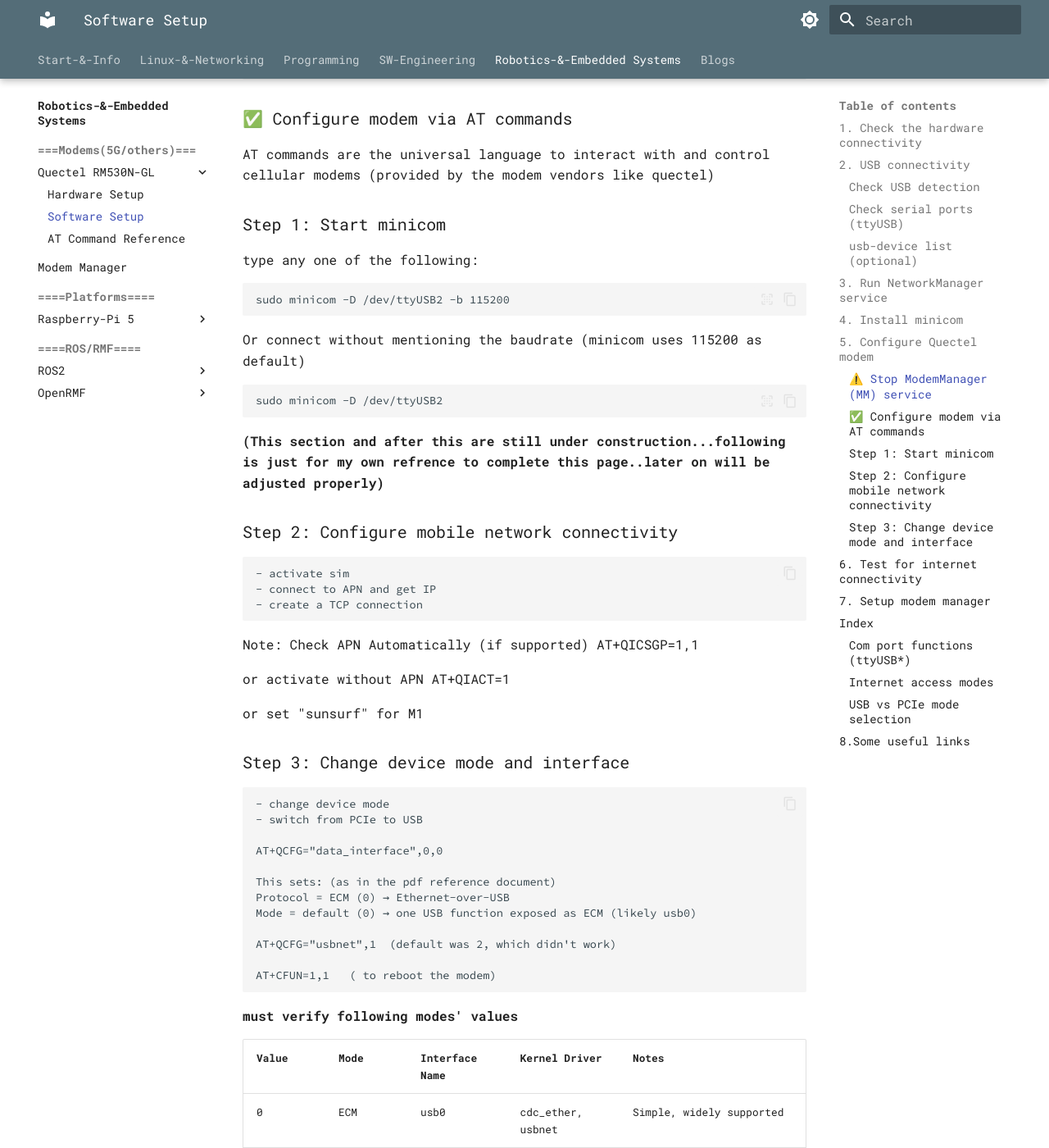
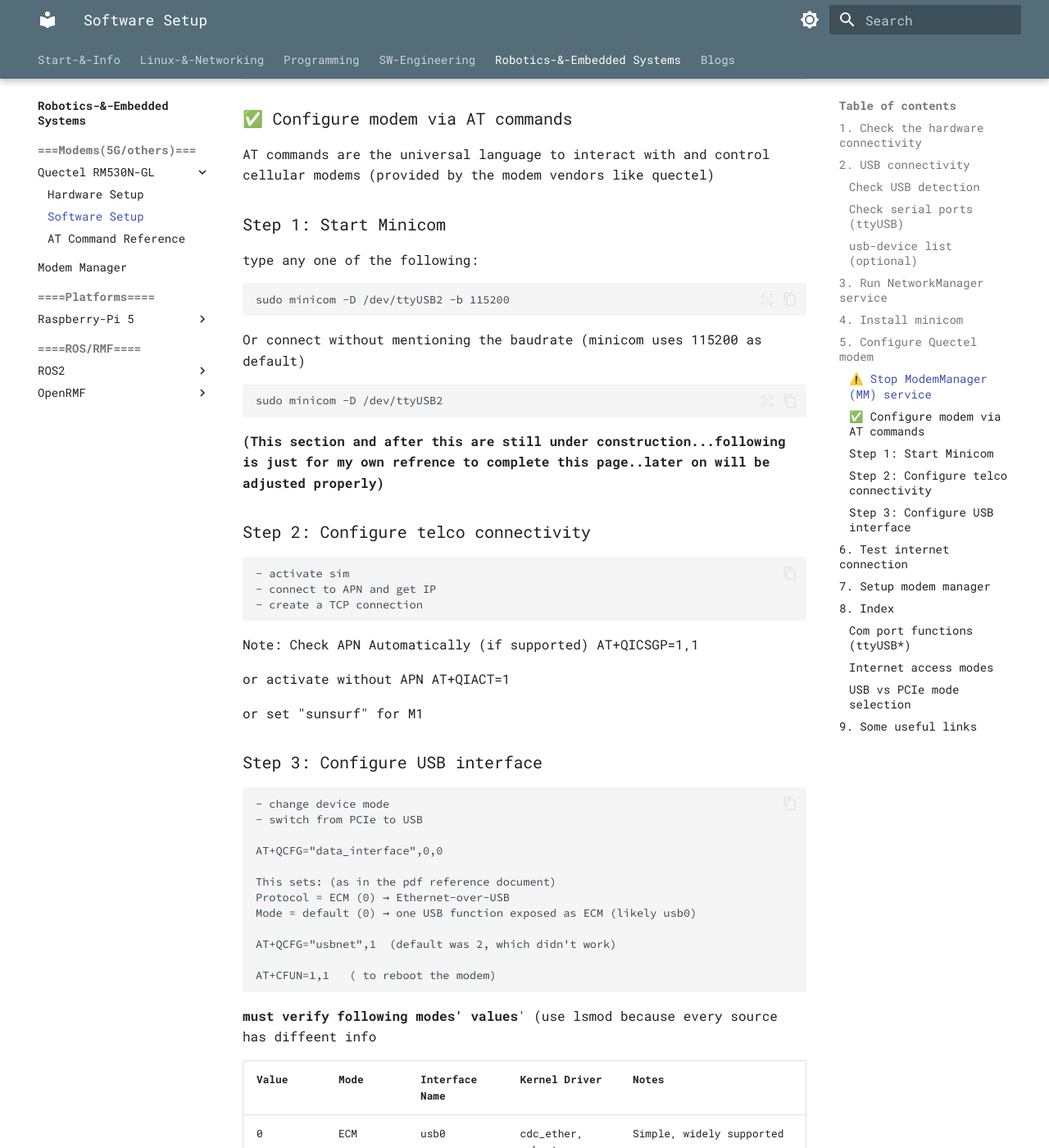
Before and after one commit to alohamujeeb/alohamujeeb.github.io, an MkDocs documentation site: the page built from docs/embsys-drobot/Quectel-RM530N-GL/02-sw-setup-pi5.md, in a window 1280 px wide and 1400 px high, scrolled down 3218 px. Shown: the whole window at 82% size. Built offline with MkDocs 1.6.1 and Material for MkDocs 9.7.7, drawn with Linux system fonts in a browser that asks for light colours; some of the changed text lies outside the part shown.

Commit message:
some changes

````diff
--- a/docs/embsys-drobot/Quectel-RM530N-GL/02-sw-setup-pi5.md
+++ b/docs/embsys-drobot/Quectel-RM530N-GL/02-sw-setup-pi5.md
@@ -119,7 +119,7 @@
 ### ✅ Configure modem via AT commands
 AT commands are the universal language to interact with and control cellular modems (provided by the modem vendors like quectel)
 
-### Step 1: Start minicom
+### Step 1: Start Minicom
 type any one of the following:
 ``` consolde
 sudo minicom -D /dev/ttyUSB2 -b 115200
@@ -131,7 +131,7 @@
 
 **(This section and after this are  still under construction...following is just for my own refrence to complete this page..later on will be adjusted properly)**
 
-### Step 2: Configure mobile network connectivity
+### Step 2: Configure telco connectivity
 
 
 	- activate sim
@@ -148,7 +148,7 @@
 or set "sunsurf" for M1
 
 
-### Step 3: Change device mode and interface
+### Step 3: Configure USB interface
 
 	- change device mode
 	- switch from PCIe to USB
@@ -164,7 +164,8 @@
 	AT+CFUN=1,1	  ( to reboot the modem)
 
 
-**must verify following modes' values**
+**must verify following modes' values**'
+(use lsmod because every source has diffeent info
 
 | Value | Mode  | Interface Name | Kernel Driver            | Notes                                   |
 |-------|-------|----------------|---------------------------|-----------------------------------------|
@@ -174,11 +175,10 @@
 | 3     | NCM   | usb0 or wwanX  | cdc_ncm                   | High-performance alternative            |
 | 5     | QMI   | wwanX          | qmi_wwan                  | For use with libqmi or qmicli           |
 
-
 [Detailed AT Commands Reference](at-command-reference.md)
 
 ---
-## 6. Test for internet connectivity
+## 6. Test internet connection
 
 	- Check network interface
 	- ping and internet access
@@ -234,7 +233,7 @@
     Mode = default (0) → one USB function exposed as ECM (likely usb0)
 
 ---
-## 8.Some useful links
+## 9. Some useful links
 
 [Detailed AT Commands Reference](at-command-reference.md)
 
````
Also changed, not shown: other parts of docs/embsys-drobot/Quectel-RM530N-GL/02-sw-setup-pi5.md (+1 -2 lines).
